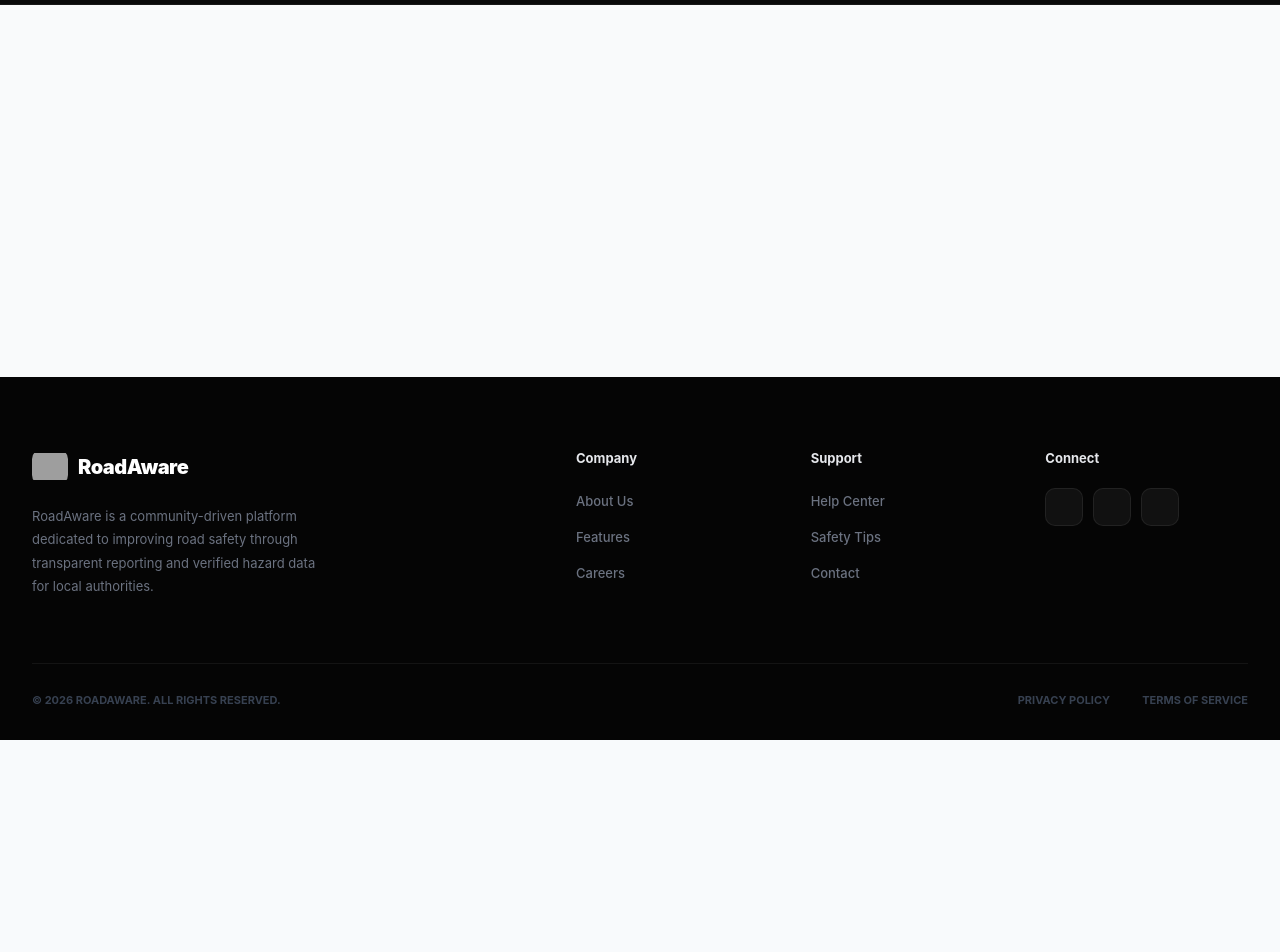
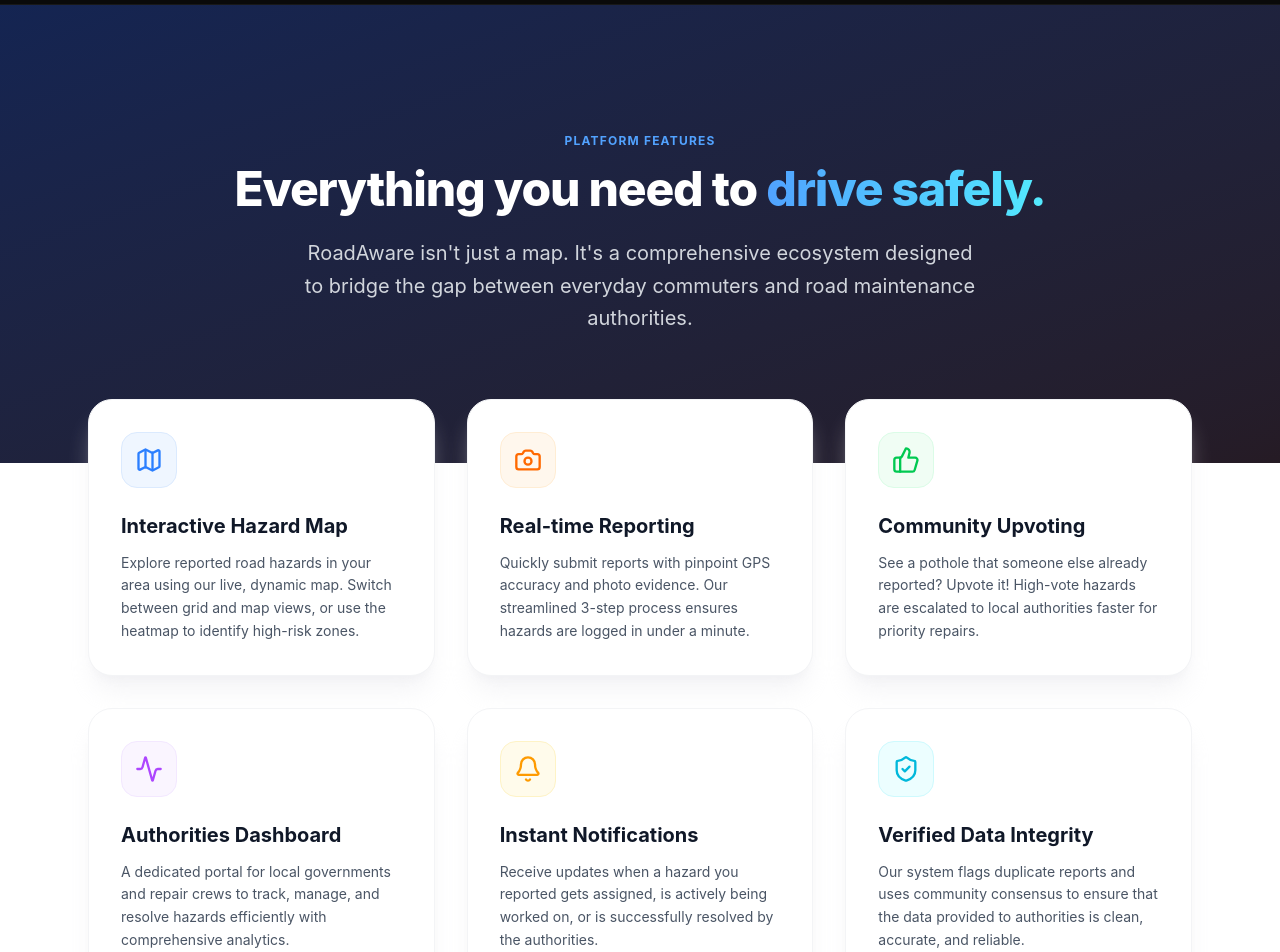
Before and after one commit to Pathum-Piyumal/RoadAware, a React (Vite) app in the folder frontend/: page /features in a window 1280 px wide. Shown: the part 60-1012 px from the top of the page. Before the commit the page ends 800 px from the top, so only its background shows below. Built offline with nearby package versions, Linux system fonts and the light colour scheme; no server answers; grey boxes are pictures that could not be loaded; a web font is replaced by a local one.

Commit message:
Add Features page and update App routing and footer component

```diff
--- a/frontend/src/App.jsx
+++ b/frontend/src/App.jsx
@@ -27,6 +27,7 @@
 import HazardDetails from './pages/public/HazardDetails';
 import HazardMap from './pages/public/HazardMap';
 import AboutUs from './pages/public/AboutUs';
+import Features from './pages/public/Features';
 
 // Auth Pages
 import Login from './pages/auth/Login';
@@ -65,6 +66,7 @@
           {/* Public Routes */}
           <Route path="/" element={<Home />} />
           <Route path="/about" element={<AboutUs />} />
+          <Route path="/features" element={<Features />} />
           <Route path="/hazard/:id" element={<HazardDetails />} />
           <Route path="/map" element={<ProtectedRoute><HazardMap /></ProtectedRoute>} />
 
--- a/frontend/src/components/common/Footer.jsx
+++ b/frontend/src/components/common/Footer.jsx
@@ -22,7 +22,7 @@
           {[
             { heading: 'Company', links: [
                 { label: 'About Us', path: '/about' },
-                { label: 'Features', path: '#' },
+                { label: 'Features', path: '/features' },
                 { label: 'Careers', path: '#' }
             ] },
             { heading: 'Support',  links: [
--- /dev/null
+++ b/frontend/src/pages/public/Features.jsx
@@ -0,0 +1,107 @@
+import { Map, Camera, ThumbsUp, Activity, Bell, ShieldCheck } from 'lucide-react';
+
+export default function Features() {
+  const features = [
+    {
+      title: "Interactive Hazard Map",
+      description: "Explore reported road hazards in your area using our live, dynamic map. Switch between grid and map views, or use the heatmap to identify high-risk zones.",
+      icon: Map,
+      color: "text-blue-500",
+      bg: "bg-blue-50",
+      border: "border-blue-100"
+    },
+    {
+      title: "Real-time Reporting",
+      description: "Quickly submit reports with pinpoint GPS accuracy and photo evidence. Our streamlined 3-step process ensures hazards are logged in under a minute.",
+      icon: Camera,
+      color: "text-orange-500",
+      bg: "bg-orange-50",
+      border: "border-orange-100"
+    },
+    {
+      title: "Community Upvoting",
+      description: "See a pothole that someone else already reported? Upvote it! High-vote hazards are escalated to local authorities faster for priority repairs.",
+      icon: ThumbsUp,
+      color: "text-green-500",
+      bg: "bg-green-50",
+      border: "border-green-100"
+    },
+    {
+      title: "Authorities Dashboard",
+      description: "A dedicated portal for local governments and repair crews to track, manage, and resolve hazards efficiently with comprehensive analytics.",
+      icon: Activity,
+      color: "text-purple-500",
+      bg: "bg-purple-50",
+      border: "border-purple-100"
+    },
+    {
+      title: "Instant Notifications",
+      description: "Receive updates when a hazard you reported gets assigned, is actively being worked on, or is successfully resolved by the authorities.",
+      icon: Bell,
+      color: "text-amber-500",
+      bg: "bg-amber-50",
+      border: "border-amber-100"
+    },
+    {
+      title: "Verified Data Integrity",
+      description: "Our system flags duplicate reports and uses community consensus to ensure that the data provided to authorities is clean, accurate, and reliable.",
+      icon: ShieldCheck,
+      color: "text-cyan-500",
+      bg: "bg-cyan-50",
+      border: "border-cyan-100"
+    }
+  ];
+
+  return (
+    <div className="min-h-screen bg-white font-sans text-gray-900 pb-24">
+      {/* Hero Section */}
+      <section className="relative pt-32 pb-32 overflow-hidden bg-[#0f172a] text-white">
+        <div className="absolute inset-0 bg-gradient-to-br from-blue-900/40 to-orange-900/20 pointer-events-none" />
+        <div className="max-w-5xl mx-auto px-6 relative z-10 text-center">
+          <span className="text-blue-400 font-bold text-xs tracking-widest uppercase mb-4 block">Platform Features</span>
+          <h1 className="text-5xl font-extrabold tracking-tight mb-6">
+            Everything you need to <span className="text-transparent bg-clip-text bg-gradient-to-r from-blue-400 to-cyan-300">drive safely.</span>
+          </h1>
+          <p className="text-xl text-gray-300 max-w-2xl mx-auto leading-relaxed">
+            RoadAware isn't just a map. It's a comprehensive ecosystem designed to bridge the gap between
+            everyday commuters and road maintenance authorities.
+          </p>
+        </div>
+      </section>
+
+      {/* Features Grid */}
+      <section className="max-w-6xl mx-auto px-6 -mt-16 relative z-20">
+        <div className="grid md:grid-cols-2 lg:grid-cols-3 gap-8">
+          {features.map((feature, idx) => {
+            const Icon = feature.icon;
+            return (
+              <div key={idx} className="bg-white rounded-3xl p-8 border border-gray-100 shadow-xl shadow-gray-200/40 hover:-translate-y-2 transition-transform duration-300">
+                <div className={`w-14 h-14 rounded-2xl flex items-center justify-center mb-6 ${feature.bg} ${feature.border} border`}>
+                  <Icon className={feature.color} size={28} />
+                </div>
+                <h3 className="text-xl font-bold text-gray-900 mb-3">{feature.title}</h3>
+                <p className="text-gray-600 leading-relaxed text-sm">
+                  {feature.description}
+                </p>
+              </div>
+            );
+          })}
+        </div>
+      </section>
+
+      {/* Call to Action */}
+      <section className="max-w-4xl mx-auto px-6 mt-32 text-center">
+        <div className="bg-orange-50 rounded-3xl p-12 border border-orange-100 hover:shadow-lg transition-shadow">
+          <h2 className="text-3xl font-extrabold text-gray-900 mb-4">Ready to make a difference?</h2>
+          <p className="text-gray-600 mb-8 max-w-xl mx-auto">
+            Join thousands of users who are already improving their local communities.
+            Report your first hazard today.
+          </p>
+          <a href="/report-hazard" className="inline-flex items-center justify-center px-8 py-3 bg-orange-600 text-white font-bold rounded-xl shadow-md hover:bg-orange-700 transition-colors">
+            Start Reporting
+          </a>
+        </div>
+      </section>
+    </div>
+  );
+}
```
